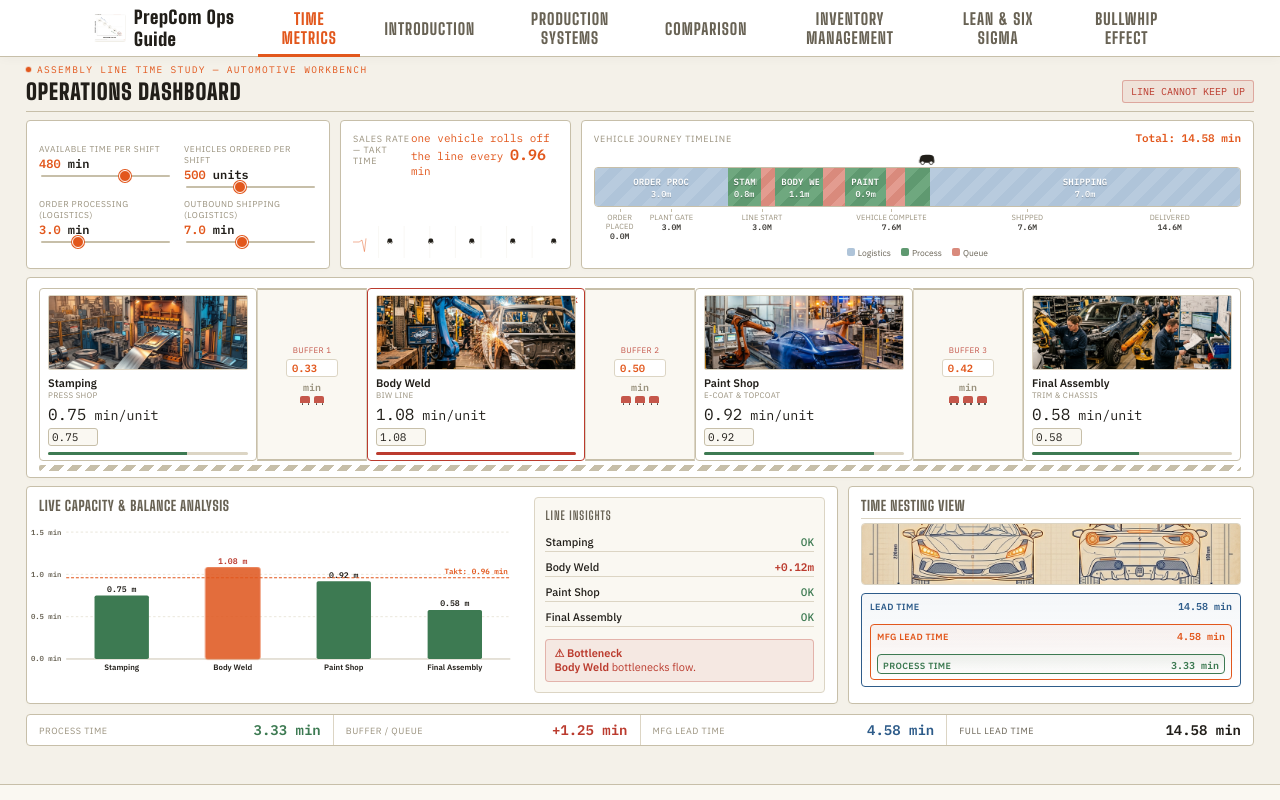
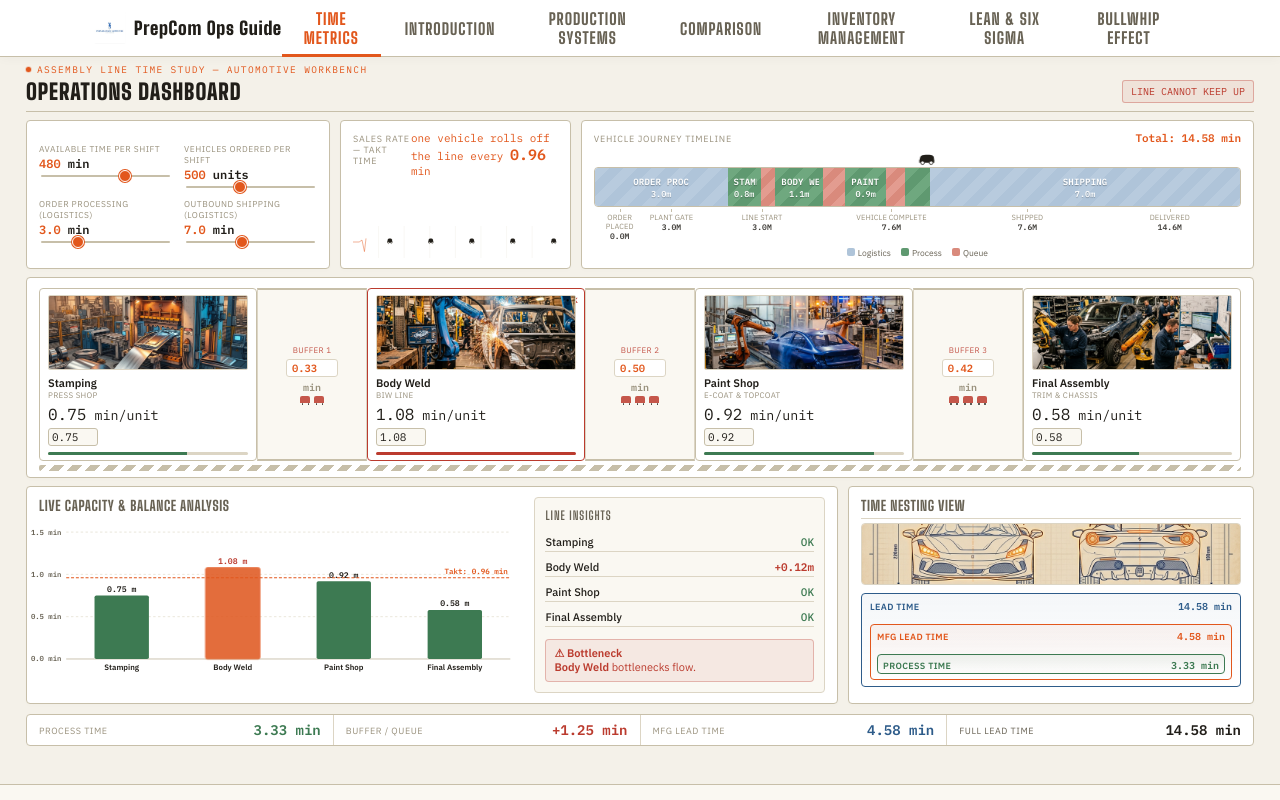
Before and after one commit to suryateja4104-stark/Operations-Domain-Session, a plain HTML site: page index.html in a window 1280 px wide. Shown: the top 800 px of the page. Drawn offline with Linux system fonts and the light colour scheme.

Commit message:
feat: use correct uploaded JPEG logo and force brand name to single line

```diff
--- a/index.html
+++ b/index.html
@@ -4,7 +4,7 @@
 <meta charset="UTF-8">
 <meta name="viewport" content="width=device-width, initial-scale=1.0">
 <title>PrepCom Ops Guide — Operations &amp; Supply Chain Study Guide</title>
-<link rel="icon" type="image/png" href="prepcom_logo.png">
+<link rel="icon" type="image/jpeg" href="prepcom_logo.jpg">
 <link rel="preconnect" href="https://fonts.googleapis.com">
 <link href="https://fonts.googleapis.com/css2?family=Big+Shoulders+Display:wght@700;800;900&family=IBM+Plex+Sans:wght@400;500;600&family=IBM+Plex+Mono:wght@400;500;600&display=swap" rel="stylesheet">
 <style>
@@ -840,9 +840,9 @@
 <!-- Sticky Header Navigation -->
 <header class="tab-header">
   <div class="wrap header-flex">
-    <div class="brand" style="display:flex; align-items:center; gap:8px;">
-      <img src="prepcom_logo.png" style="height:28px; width:auto; border-radius:3px; object-fit:contain;" alt="PrepCom Logo">
-      <span style="font-family:'Big Shoulders Display', sans-serif; font-weight:900; font-size:18px; letter-spacing:0.04em;">PrepCom Ops Guide</span>
+    <div class="brand" style="display:flex; align-items:center; gap:8px; flex-shrink:0;">
+      <img src="prepcom_logo.jpg" style="height:32px; width:auto; border-radius:3px; object-fit:contain;" alt="PrepCom Logo">
+      <span style="font-family:'Big Shoulders Display', sans-serif; font-weight:900; font-size:18px; letter-spacing:0.04em; white-space:nowrap;">PrepCom Ops Guide</span>
     </div>
     <nav class="tab-nav">
       <button class="nav-tab active" data-tab="time-metrics">Time Metrics</button>
```
Also changed, not shown: prepcom_logo.jpg (added).
